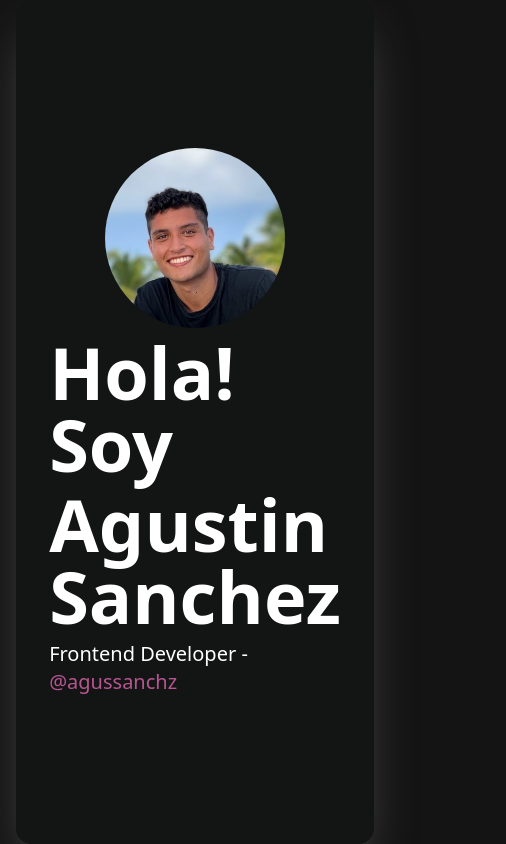
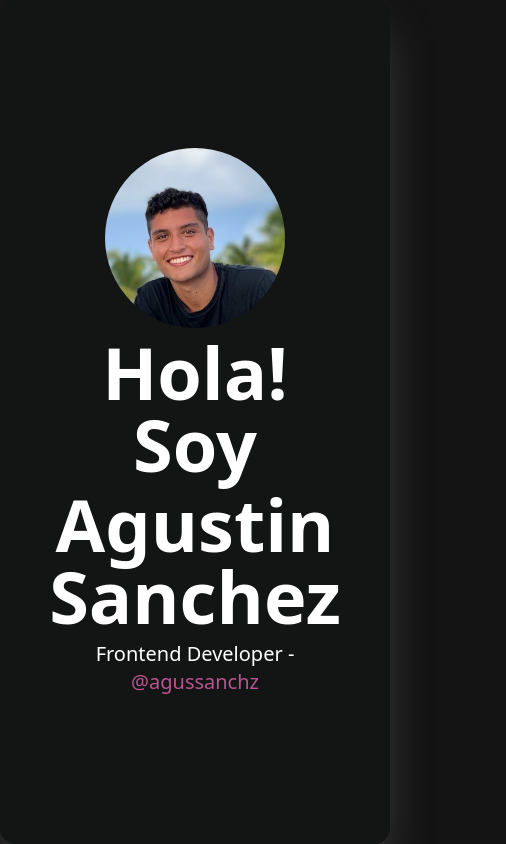
Before and after one commit to agussanchz/portfolio, a Next.js app: page / in a window 390 px wide. Shown: the top 844 px of the page, 506 px wide, since content can reach past the window. Built offline with nearby package versions, Linux system fonts and the light colour scheme.

Commit message:
arreglando responsive

```diff
--- a/src/app/page.jsx
+++ b/src/app/page.jsx
@@ -3,10 +3,10 @@ import Link from "next/link";
 
 export default function Home() {
   return (
-    <main>
-      <section className="h-screen lg:w-1/2 lg:py-24 lg:px-24 lg:fixed left-0 top-0 flex justify-center  text-white">
-        <article className="flex flex-col justify-center items-center p-20 rounded-2xl shadow-2xl shadow-[#524e4e]  gap-10 w-11/12 h-auto text-[#FFFFFF]  bg-[#131414eb]">
-          <div className="flex flex-col gap-2 justify-center items-center">
+    <main className="flex flex-col gap-5">
+      <section className="h-screen lg:w-1/2 lg:px-10 lg:fixed left-0 top-0 flex justify-center items-center  text-white">
+        <article className="flex flex-col justify-center items-center p-20 rounded-2xl shadow-2xl shadow-[#524e4e]  gap-10 h-full w-full lg:h-[50rem] lg:w-[11/12] text-[#FFFFFF]  bg-[#131414eb]">
+          <div className="flex flex-col gap-2 justify-center items-center text-wrap text-center">
             <Image
               src={'/imgAvatar.jpg'}
               alt={'avatar de mi perfil'}
@@ -22,17 +22,17 @@ export default function Home() {
       </section>
 
       <section className=" lg:w-1/2 lg:py-24 lg:px-5 lg:absolute right-0 top-0 flex flex-col items-center  gap-20 ">
-        <div className="bg-[#292727ca] w-3/4 flex flex-col p-10 gap-2 ">
+        <div className="bg-[#292727ca] w-11/12 lg:w-3/4 flex flex-col p-10 gap-2 ">
           <h2 className="text-xl text-[#fffefe] font-medium">Sobre mi</h2>
-          <p className='flex justify-center text-balance text-[#727070]'>
+          <p className='flex justify-center text-[#727070]'>
             Me llama mucho la atencion la capacidad de nuestra mente cuando se pone a jugar con el diseño, los colores, estetica y funcionalidad de una plataforma digital. Es por esto, que me involucre en el mundo de la programacion, para poder plasmar mis ideas e intentar crear algo que realmente sea atractivo/funcional para el ojo humano.
             Actualmente utilizo React.js y tailwind CSS para realizar mis proyectos y trabajos.
           </p>
           <Link href={'/sobre-mi'} className="text-md font-bold ">Ver mas sobre mi experiencia</Link>
         </div>
-        <div className="bg-[#292727ca]  w-3/4  flex flex-col p-10 gap-4">
+        <div className="bg-[#292727ca] w-11/12 lg:w-3/4  flex flex-col p-10 gap-4">
           <h2 className="text-xl text-[#fffefe] font-medium">Proyectos</h2>
-          <article className="bg-[#423f3fca] flex flex-col p-4 hover:border hover:border-gray-400">
+          <article className="bg-[#423f3fca]  flex flex-col p-4 hover:border hover:border-gray-400">
             <h3 className="font-bold text-[#b75591]">Centro Privado Salud</h3>
             <p className="text-[#727070]">Pagina web para una clinica privada.</p>
             <Link href={'/'} className="text-md font-bold ">Ver mas</Link>
@@ -49,7 +49,7 @@ export default function Home() {
           </article>
           <Link href={'/proyectos'} className="text-xl font-bold ">Ver todos los proyectos</Link>
         </div>
-        <div className="bg-[#292727ca] w-3/4  flex flex-col p-10 gap-2">
+        <div className="bg-[#292727ca] w-11/12 lg:w-3/4   flex flex-col p-10 gap-2">
           <p className='text-7xl'>Me gustaria realizar un proyecto juntos, <span className='text-[#b75591]'>contactame.</span></p>
           <Link href={'/contacto'} className="text-xl font-bold ">Ir a contacto</Link>
         </div>
```
